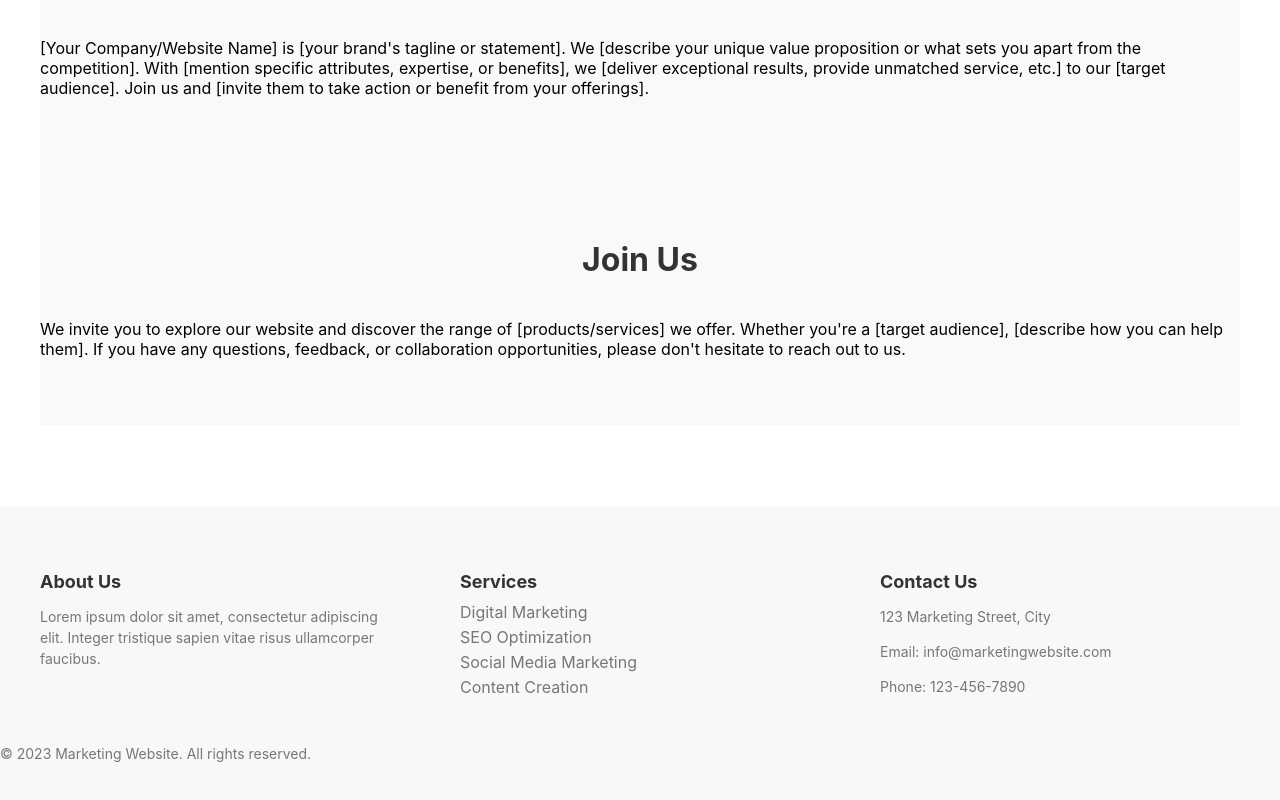
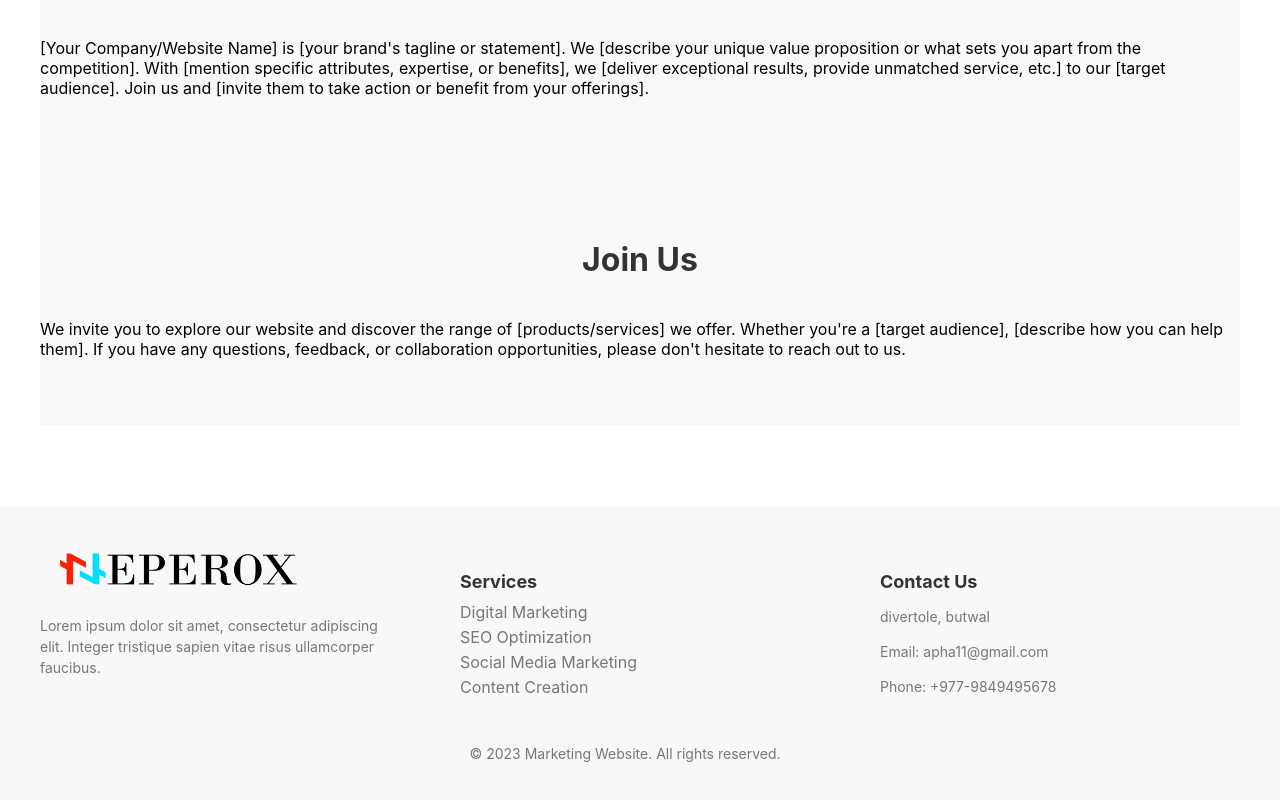
Before and after one commit to dhawaksir/Neperox, a React (Create React App) app: page /About in a window 1280 px wide. Shown: the part 2207-3007 px from the top of the page. Built offline with nearby package versions, Linux system fonts and the light colour scheme.

Commit message:
Your commit message

```diff
--- a/src/components/footer/footer.css
+++ b/src/components/footer/footer.css
@@ -45,13 +45,14 @@ footer {
 .bottom-footer {
   margin-top: 20px;
   display: flex;
-  justify-content: space-between;
+  justify-content: center; /* Center align the content */
   align-items: center;
 }
 
 .bottom-footer p {
   font-size: 14px;
   color: #777;
+  text-align: center; /* Center align the text */
 }
 
 .social-icons {
@@ -71,3 +72,12 @@ footer {
 }
 
 /* Add your custom styles below this line */
+.footer-logo {
+  height: 50px;
+  margin-left: 20px;
+}
+
+/* Add custom gap between sections */
+.footer-column + .footer-column {
+  margin-left: 40px;
+}
--- a/src/components/footer/footer.jsx
+++ b/src/components/footer/footer.jsx
@@ -1,12 +1,14 @@
 import React from 'react';
 import './footer.css'; // Import the CSS file
+import logo from '../../assets/logo.png';
+// Import the logo image
 
 const Footer = () => {
   return (
     <footer>
       <div className="footer-container">
         <div className="footer-column">
-          <h4>About Us</h4>
+          <img src={logo} alt="Logo" className="footer-logo" /> {/* Add the logo */}
           <p>Lorem ipsum dolor sit amet, consectetur adipiscing elit. Integer tristique sapien vitae risus ullamcorper faucibus.</p>
         </div>
         <div className="footer-column">
@@ -20,18 +22,17 @@ const Footer = () => {
         </div>
         <div className="footer-column">
           <h4>Contact Us</h4>
-          <p>123 Marketing Street, City</p>
-          <p>Email: info@marketingwebsite.com</p>
-          <p>Phone: 123-456-7890</p>
+          <p>divertole, butwal</p>
+          <p>Email: apha11@gmail.com</p>
+          <p>Phone: +977-9849495678</p>
         </div>
       </div>
       <div className="bottom-footer">
         <p>&copy; 2023 Marketing Website. All rights reserved.</p>
         <ul className="social-icons">
-          <li><a href="#"><i className="fab fa-facebook-f"></i></a></li>
-          <li><a href="#"><i className="fab fa-twitter"></i></a></li>
-          <li><a href="#"><i className="fab fa-instagram"></i></a></li>
-          <li><a href="#"><i className="fab fa-linkedin-in"></i></a></li>
+          <li><a href="https://www.facebook.com"><i className="fab fa-facebook-f"></i></a></li>
+          <li><a href="https://www.instagram.com"><i className="fab fa-instagram"></i></a></li>
+          <li><a href="https://www.linkedin.com"><i className="fab fa-linkedin-in"></i></a></li>
         </ul>
       </div>
     </footer>
```
